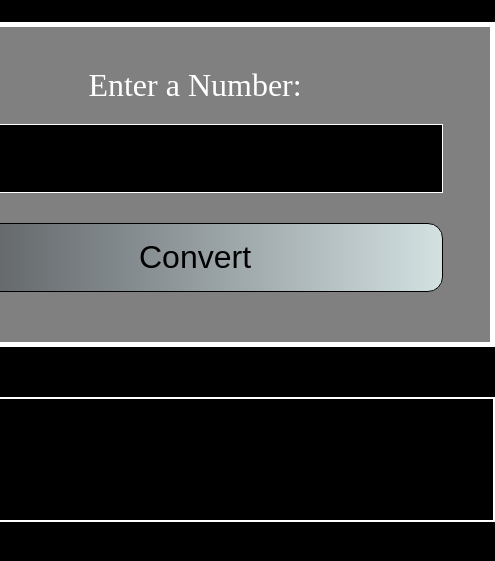
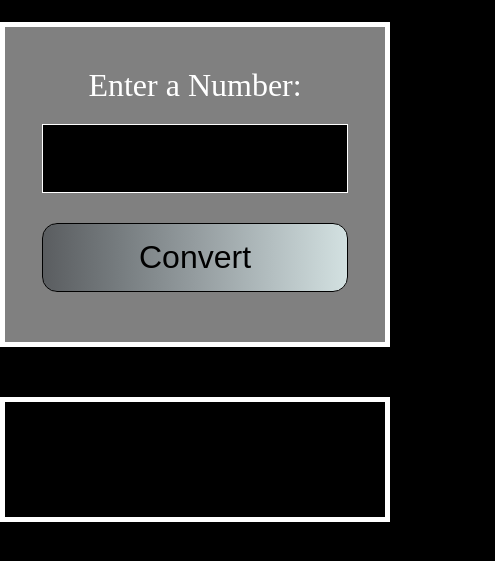
Before and after one commit to TheSoulCat/roman-numeral-converter, a plain HTML site: page index.html in a window 390 px wide. Shown: the part 245-806 px from the top of the page, 495 px wide, since content can reach past the window. Drawn offline with Linux system fonts and the light colour scheme.

Commit message:
Updated styles.css with mobile responsive design additions

```diff
--- a/index.html
+++ b/index.html
@@ -18,7 +18,9 @@
           <button type="button" id="convert-btn">Convert</button>
         </fieldset>
       </form>
-      <div id="output" class="output"></div>
+      <div class="container">
+        <div id="output" class="output"></div>
+      </div>
     </main>
     <script src="./script.js"></script>
   </body>
--- a/styles.css
+++ b/styles.css
@@ -14,6 +14,7 @@ body {
   justify-content: center;
   align-items: center;
   min-height: 100vh;
+  min-width: 100vw;
 }
 
 main {
@@ -22,7 +23,7 @@ main {
   justify-content: center;
   align-items: center;
   font-size: 1.5rem;
-  width: 100%;
+  min-width: 100%;
 }
 
 form {
@@ -30,7 +31,7 @@ form {
   flex-direction: column;
   justify-content: center;
   align-items: center;
-  width: 600px;
+  max-width: 600px;
   height: 325px;
   margin-top: 25px;
 }
@@ -79,7 +80,7 @@ button {
   display: flex;
   justify-content: center;
   align-items:  center;
-  border: 2px solid white;
+  border: 5px solid white;
   width: 600px;
   height: 125px;
   margin-top: 50px;
@@ -91,3 +92,10 @@ button {
 .alert {
   background-color: red;
 }
+
+.container {
+  display: flex;
+  justify-content: center;
+  align-items: center;
+  width: 100%;
+}
```
